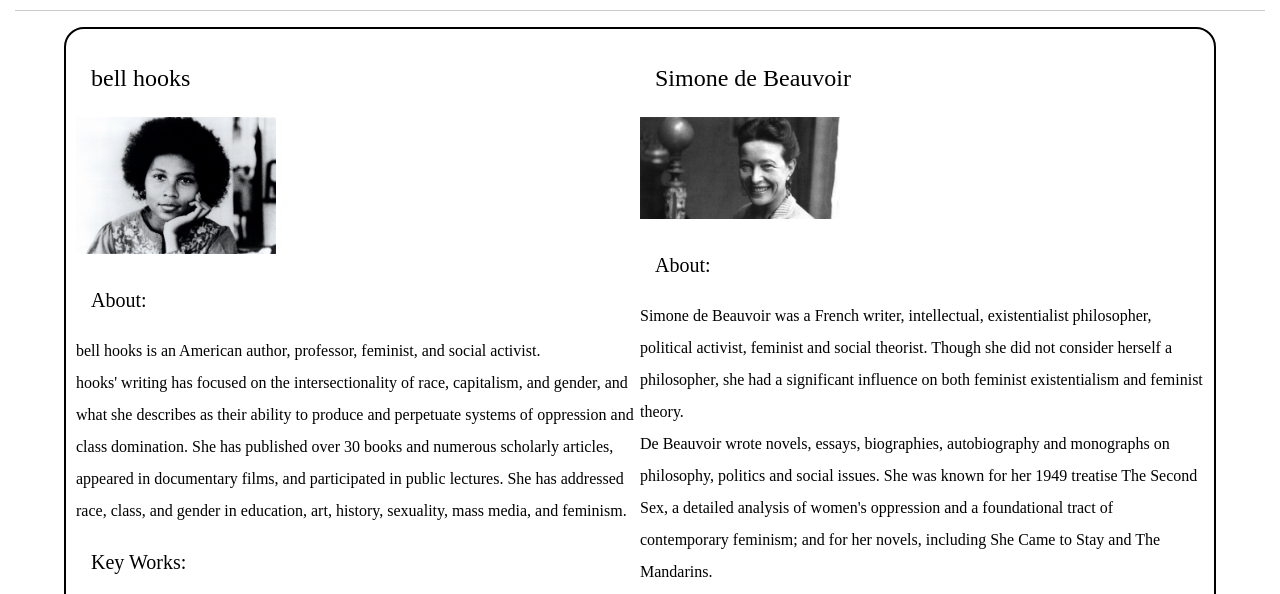
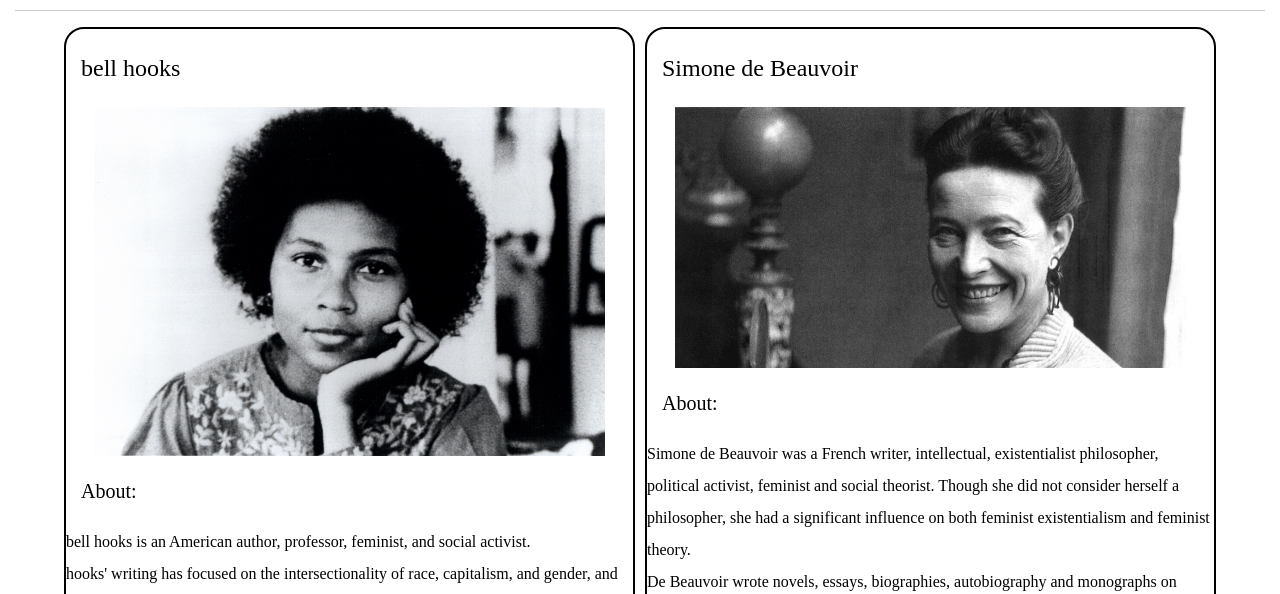
Before and after one commit to son1m/539_Discussion6, a plain HTML site: page literature.html in a window 1280 px wide. Shown: the part 188-782 px from the top of the page. Drawn offline with Linux system fonts and the light colour scheme.

Commit message:
Add files via upload

```diff
--- a/css/style.css
+++ b/css/style.css
@@ -75,22 +75,25 @@ h1, h2, h3{
     grid-template-columns: 1fr 1fr;
     margin: 0 auto;
     width: 90%;
-    padding: 10px;
-    border: 2px solid black;
-    border-radius: 20px;
+    /* padding: 10px; */
+    grid-gap: 10px;
 }
 
 
 
-media-query{
-    @media (min-width: 926px){}
+/* media-query{
+    @media (min-width: 926px){} */
 .grid div{
     /* Set border properties, padding, and background color */
+    border: 2px solid black;
+    border-radius: 20px;
 
 }
 
 .grid img{
     /* Set width, margin, and display */
+    display: block;
+    margin: 0 auto;
     width: 90%;
 }
 
```
